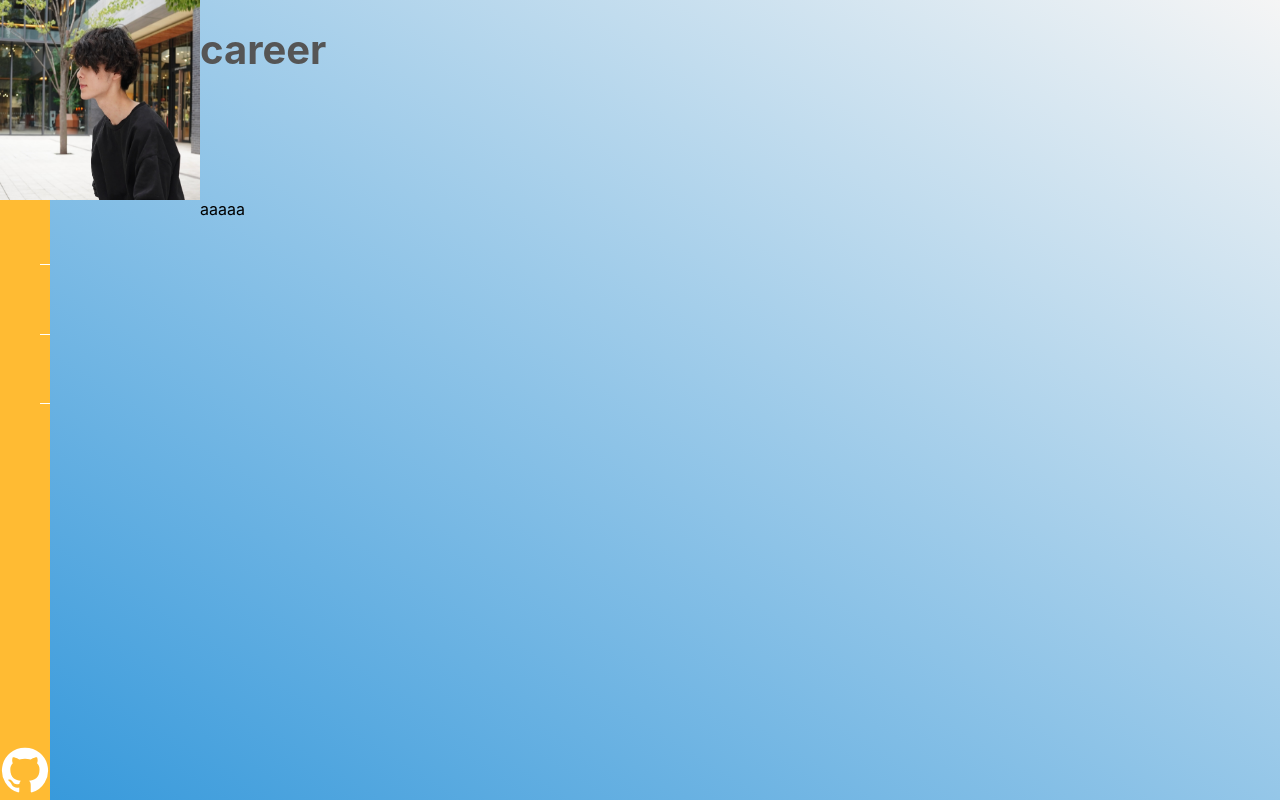
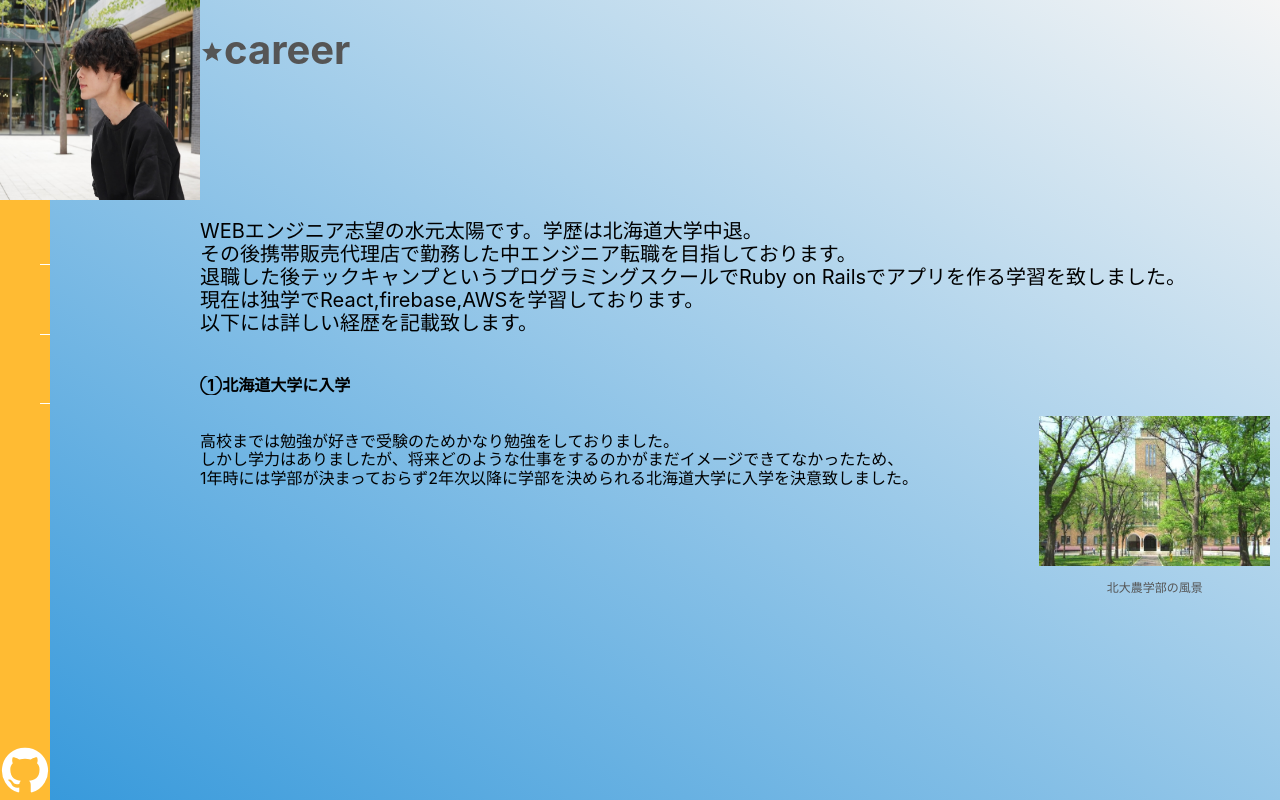
Before and after one commit to Taiyo86-create/myportfolio, a React (Create React App) app: page / in a window 1280 px wide. Built offline with nearby package versions, Linux system fonts and the light colour scheme.

Commit message:
1つ目の経歴

```diff
--- a/src/components/Career/Career.css
+++ b/src/components/Career/Career.css
@@ -0,0 +1,35 @@
+.career{
+    overflow-y: scroll;
+    width: calc(100vw - 200px);
+    max-height: 100%;
+}
+
+.career::-webkit-scrollbar{
+    display: none;
+}
+
+
+.introduce{
+    font-size: 20px;
+}
+
+.sectionContainer{
+    display: flex;
+    justify-content: space-between;
+}
+
+.imgArea{
+    display: block;
+    margin-right: 10px;
+}
+
+.imgArea p{
+    text-align: center;
+    color: #555555;
+    font-size: 12px;
+}
+
+.img{
+    max-width: 100%;
+    height: 150px;
+}
--- a/src/components/Career/Career.js
+++ b/src/components/Career/Career.js
@@ -1,17 +1,41 @@
 import React from 'react'
 import {motion} from "framer-motion"
 import { useLocation } from 'react-router-dom'
+import "./Career.css"
+import hokudai from "../../images/hokudai.png"
+
 const Career = () => {
   const location = useLocation();
   return (
     <motion.div
+    className='career'
     key={location.pathname}
     initial={{ opacity: 0 }}
     animate={{ opacity: 1 }}
     transition={{ duration: 0.7, delay: 0.2 }}
     >
-      aaaaa
+      <p className='introduce'>
+        WEBエンジニア志望の水元太陽です。学歴は北海道大学中退。<br />
+        その後携帯販売代理店で勤務した中エンジニア転職を目指しております。<br />
+        退職した後テックキャンプというプログラミングスクールでRuby on Railsでアプリを作る学習を致しました。<br />
+        現在は独学でReact,firebase,AWSを学習しております。<br />
+        以下には詳しい経歴を記載致します。
+      </p>
 
+      <div className='section'>
+        <h4>①北海道大学に入学</h4>
+        <div className='sectionContainer'>
+          <p>
+          高校までは勉強が好きで受験のためかなり勉強をしておりました。<br />
+          しかし学力はありましたが、将来どのような仕事をするのかがまだイメージできてなかったため、<br />
+          1年時には学部が決まっておらず2年次以降に学部を決められる北海道大学に入学を決意致しました。
+          </p>
+          <div className='imgArea'>
+            <img src={hokudai} className='img' />
+            <p>北大農学部の風景</p>
+          </div>
+        </div>
+      </div>
     </motion.div>
   )
 }
--- a/src/components/Header/Header.js
+++ b/src/components/Header/Header.js
@@ -2,13 +2,15 @@ import React from 'react'
 import './Header.css'
 import icon from '../../images/img_profile.jpg'
 import { useLocation } from 'react-router-dom';
+import StarIcon from '@mui/icons-material/Star';
+
 const Header = () => {
   const location = useLocation();
   const path = location.pathname.substring(1);
   return (
     <div className='header'>
         <img src={icon} className='myIcon' />
-        <h1>{path || 'career'}</h1>
+        <h1><StarIcon />{path || 'career'}</h1>
     </div>
   )
 }
```
Also changed, not shown: src/images/hokudai.png (added).
